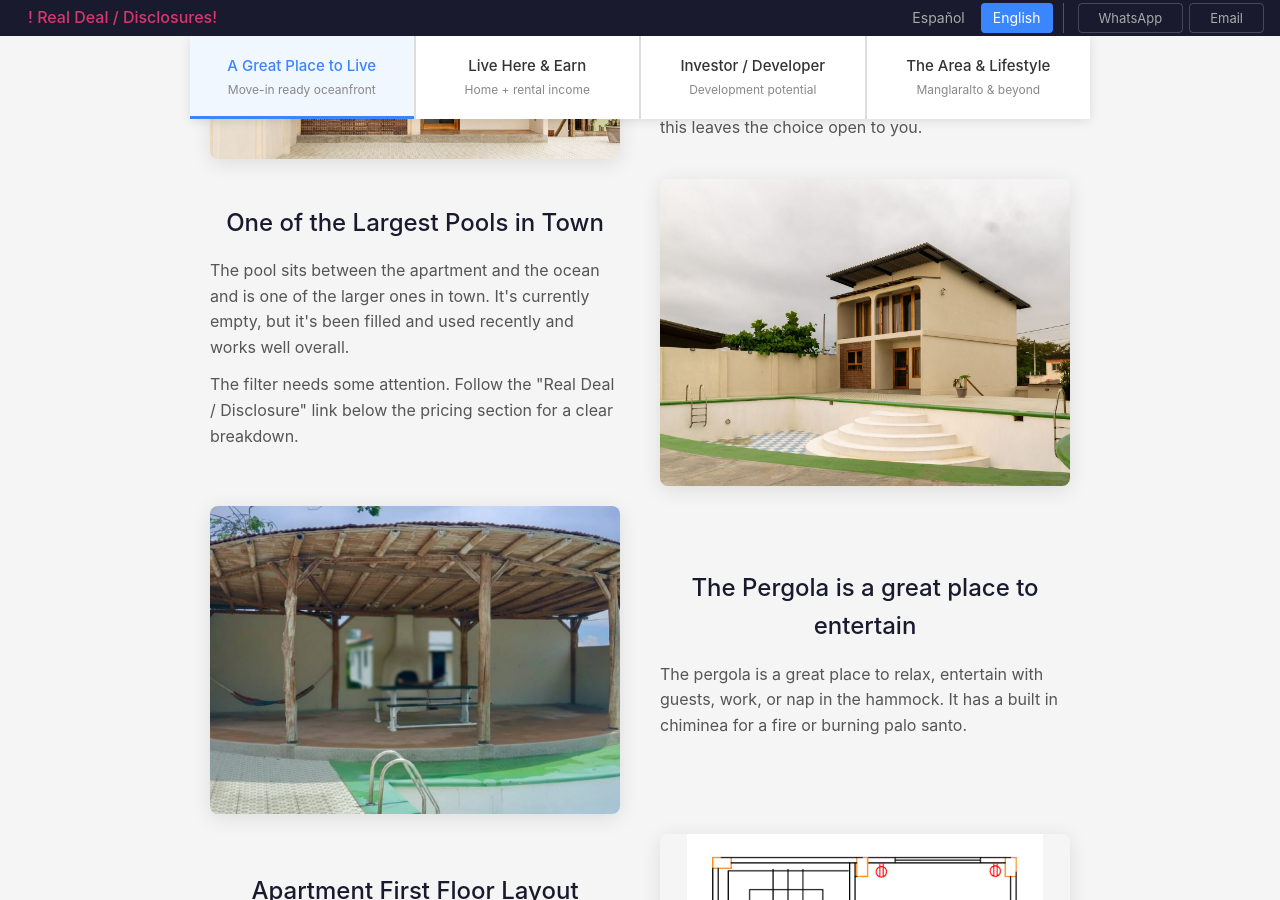
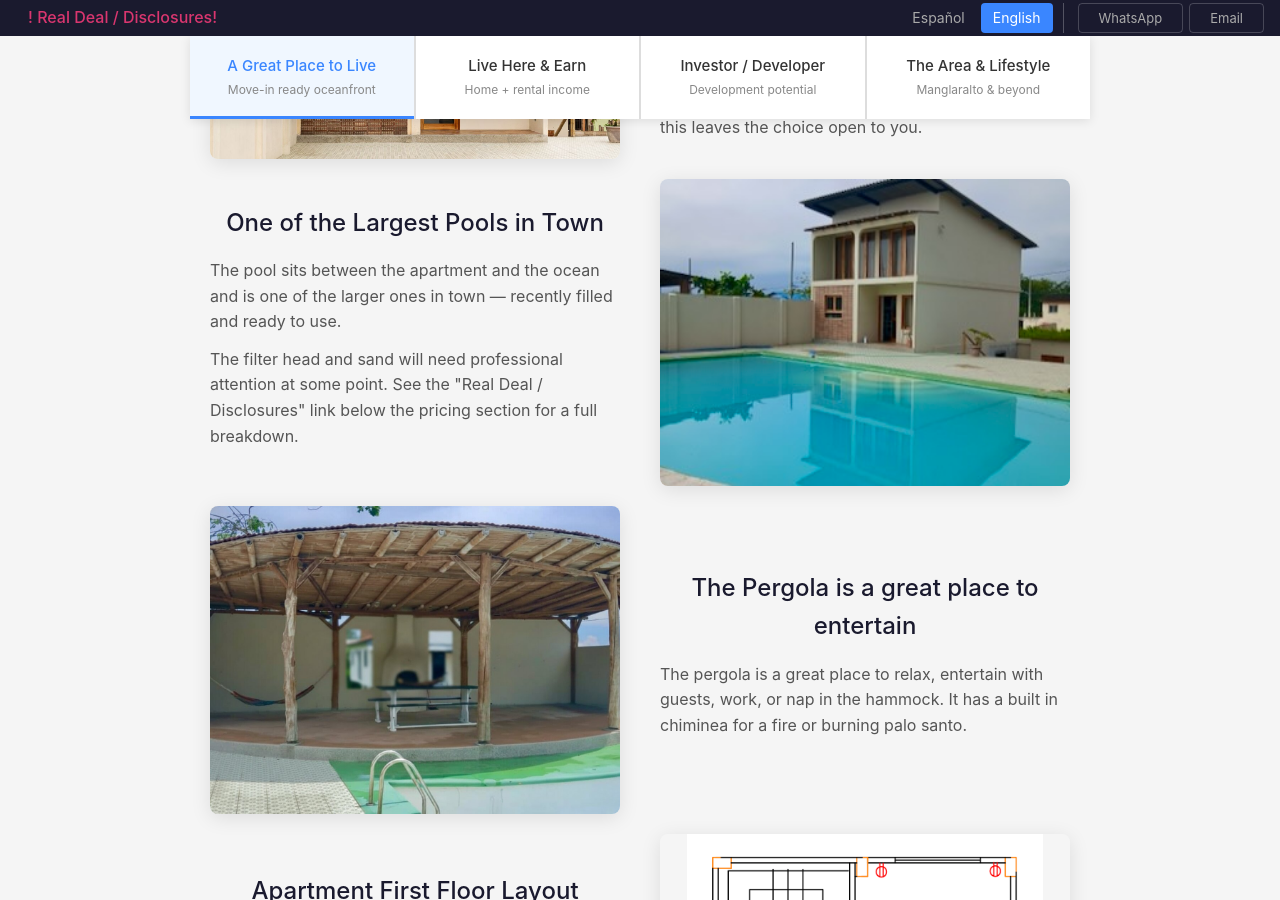
Before and after one commit to almamala/spondylus-tech, a Jekyll site: the page built from index.html, in a window 1280 px wide and 900 px high, scrolled down 4308 px. Built offline with Jekyll 4.4.1, drawn with Linux system fonts in a browser that asks for light colours.

Commit message:
Update price to $260k, new pool photo, update pool copy

```diff
--- a/es/hybrid.html
+++ b/es/hybrid.html
@@ -234,7 +234,7 @@
   <div class="content-block">
     <figure class="image">
       <img
-        src="{{ '/assets/images/a-great-place-to-live/13-apartment-and-pool-elias.jpeg' | relative_url }}"
+        src="{{ '/assets/images/a-great-place-to-live/apartment-with-full-pool.jpeg' | relative_url }}"
         alt="Vista de la piscina"
       />
     </figure>
@@ -254,7 +254,7 @@
   <hr>
   <!-- Price Reveal -->
   <section class="price-reveal">
-    <div class="price">280 000 $</div>
+    <div class="price">260 000 $</div>
     <p class="price-context">
       Su hogar + una variedad de opciones para ahora y el futuro.
     </p>
--- a/es/investor.html
+++ b/es/investor.html
@@ -31,7 +31,7 @@
       <tbody>
         <tr>
           <th>Precio de venta</th>
-          <td><strong>280 000</strong></td>
+          <td><strong>260 000</strong></td>
         </tr>
         <tr>
           <th>Tamaño del terreno</th>
--- a/hybrid.html
+++ b/hybrid.html
@@ -246,7 +246,7 @@
   <div class="content-block">
     <figure class="image">
       <img
-        src="{{ '/assets/images/a-great-place-to-live/13-apartment-and-pool-elias.jpeg' | relative_url }}"
+        src="{{ '/assets/images/a-great-place-to-live/apartment-with-full-pool.jpeg' | relative_url }}"
         alt="Pool view"
       />
     </figure>
@@ -267,7 +267,7 @@
   <hr>
   <!-- Price Reveal -->
   <section class="price-reveal">
-    <div class="price">$280,000</div>
+    <div class="price">$260,000</div>
     <p class="price-context">
       Your home + a variety of options for now and the future.
     </p>
--- a/index.html
+++ b/index.html
@@ -330,20 +330,19 @@
   <div class="content-block">
     <figure class="image">
       <img
-        src="{{ '/assets/images/a-great-place-to-live/13-apartment-and-pool-elias.jpeg' | relative_url }}"
-        alt="Pool and building - current state"
+        src="{{ '/assets/images/a-great-place-to-live/apartment-with-full-pool.jpeg' | relative_url }}"
+        alt="Pool and apartment from the ocean side"
       />
     </figure>
     <div class="text">
       <h2>One of the Largest Pools in Town</h2>
       <p>
         The pool sits between the apartment and the ocean and is one of the
-        larger ones in town. It's currently empty, but it's been filled and used
-        recently and works well overall.
+        larger ones in town — recently filled and ready to use.
       </p>
       <p>
-        The filter needs some attention. Follow the "Real Deal / Disclosure"
-        link below the pricing section for a clear breakdown.
+        The filter head and sand will need professional attention at some point. See the "Real Deal / Disclosures"
+        link below the pricing section for a full breakdown.
       </p>
     </div>
   </div>
@@ -464,7 +463,7 @@
 
   <!-- Price Reveal (at bottom per research) -->
   <section class="price-reveal">
-    <div class="price">$280,000</div>
+    <div class="price">$260,000</div>
     <p class="price-context">
       Oceanfront lot, finished apartment, oversized pool, and outdoor living —
       in a family-friendly coastal town where daily life still feels real.
--- a/investor.html
+++ b/investor.html
@@ -29,7 +29,7 @@
       <tbody>
         <tr>
           <th>Asking Price</th>
-          <td><strong>$280,000</strong></td>
+          <td><strong>$260,000</strong></td>
         </tr>
         <tr>
           <th>Lot Size</th>
```
Also changed, not shown: other parts of index.html (+2 -2 lines), es/index.html (+6 -7 lines).
